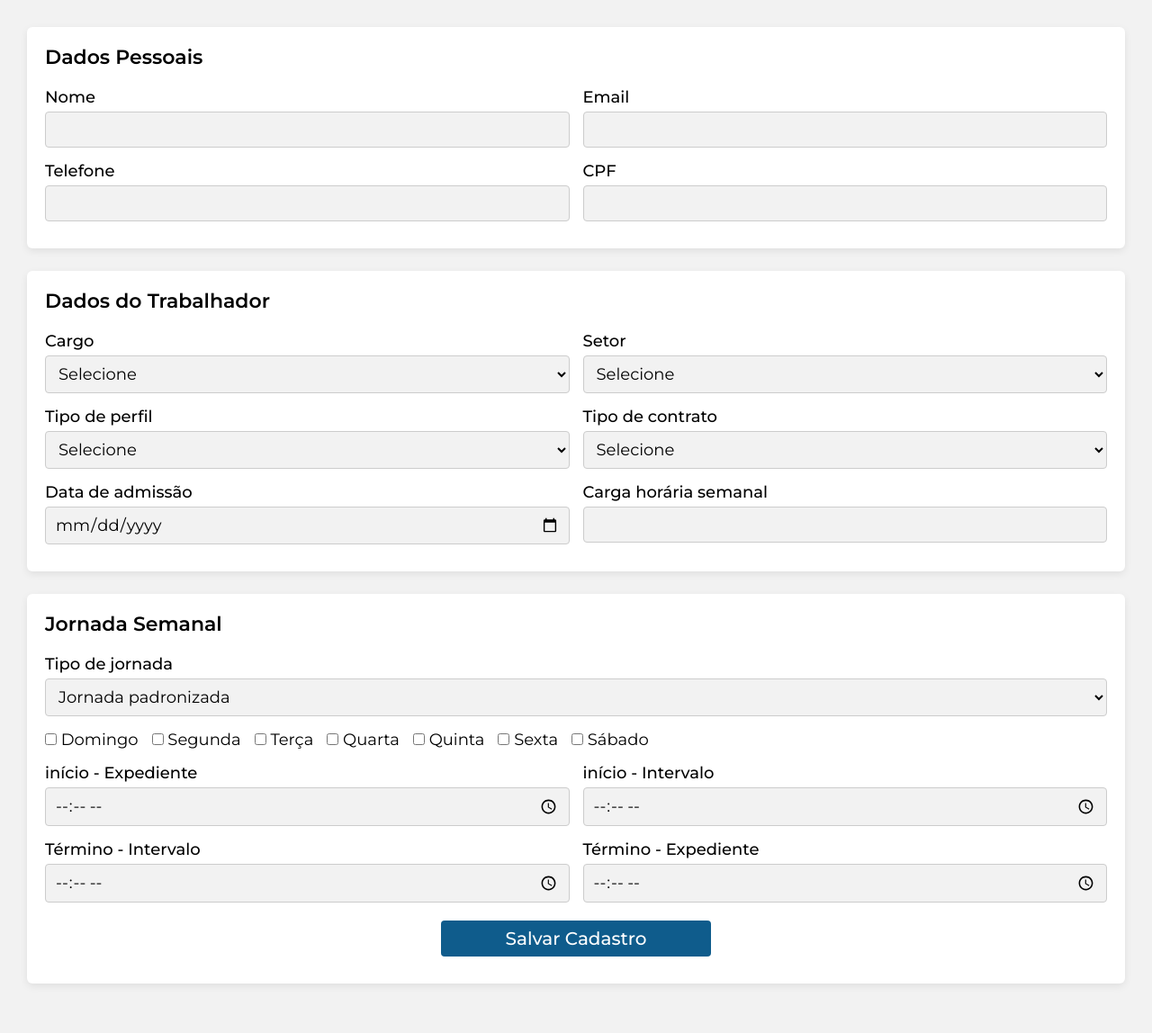
After one commit to worksyncsistema-del/WorkSync, a Flask app: template templates/editarUsuario.html in a window 1280 px wide. The commit adds this page. Shown: the whole page at 90% size. Run offline with Flask 3, Linux system fonts and the light colour scheme; the template is opened without the code that fills it, so the values that code supplies are empty.

Commit message:
Att rota de gerenciar usuario

```diff
--- a/routes/views.py
+++ b/routes/views.py
@@ -75,6 +75,12 @@ def redefinicao_senha():
 def gerenciar_usuario():
     return render_template('gerenciarUsuario.html')
 
+from flask import request
+
+@views_bp.route("/editarUsuario")
+def editar_usuario():
+    return render_template("editarUsuario.html")
+
 # =========================
 # HORA DO SERVIDOR
 # =========================
--- /dev/null
+++ b/templates/editarUsuario.html
@@ -0,0 +1,350 @@
+<!DOCTYPE html>
+<html lang="pt-BR">
+
+<head>
+    <meta charset="UTF-8">
+    <title>Meu Perfil</title>
+
+    <!-- Fonte Montserrat -->
+    <link rel="preconnect" href="https://fonts.googleapis.com">
+    <link rel="preconnect" href="https://fonts.gstatic.com" crossorigin>
+    <link href="https://fonts.googleapis.com/css2?family=Montserrat:wght@400;500;600&display=swap" rel="stylesheet">
+
+    <link rel="stylesheet" href="{{ url_for('static', filename='css/cadastroUsuario.css') }}">
+</head>
+
+<body>
+
+    <form id="formCadastro">
+        <div class="perfil-page">
+
+            <!-- DADOS PESSOAIS -->
+            <section class="card">
+                <h3>Dados Pessoais</h3>
+
+                <div class="dados-pessoais">
+
+                    <div class="campos">
+                        <div class="campo">
+                            <label>Nome</label>
+                            <input type="text" id="nome">
+                        </div>
+
+                        <div class="campo">
+                            <label>Email</label>
+                            <input type="text" id="email">
+                        </div>
+
+                        <div class="campo">
+                            <label>Telefone</label>
+                            <input type="text" id="telefone">
+                        </div>
+
+                        <div class="campo">
+                            <label>CPF</label>
+                            <input type="text" id="cpf">
+                        </div>
+                    </div>
+                </div>
+            </section>
+
+            <!-- DADOS DO TRABALHADOR -->
+            <section class="card">
+                <h3>Dados do Trabalhador</h3>
+
+                <div class="grid">
+
+                    <div class="campo">
+                        <label>Cargo</label>
+                        <select id="cargo">
+                            <option value="">Selecione</option>
+                            <option value="analista">Analista</option>
+                            <option value="assistente">Assistente</option>
+                            <option value="Gerente">Gerente</option>
+                            <option value="coordenador">Coordenador</option>
+                        </select>
+                    </div>
+
+                    <div class="campo">
+                        <label>Setor</label>
+                        <select id="setor">
+                            <option value="">Selecione</option>
+                            <option value="rh">RH</option>
+                            <option value="financeiro">Financeiro</option>
+                            <option value="ti">TI</option>
+                            <option value="comercial">Comercial</option>
+                        </select>
+                    </div>
+
+                    <div class="campo">
+                        <label>Tipo de perfil</label>
+                        <select id="tipo_perfil">
+                            <option value="">Selecione</option>
+                            <option value="admin">Administrador</option>
+                            <option value="funcionario">Colaborador</option>
+                        </select>
+                    </div>
+
+                    <div class="campo">
+                        <label>Tipo de contrato</label>
+                        <select id="tipo_contrato">
+                            <option value="">Selecione</option>
+                            <option value="clt">CLT</option>
+                            <option value="pj">PJ</option>
+                            <option value="estagiario">Estágio</option>
+                            <option value="temporario">Temporário</option>
+                        </select>
+                    </div>
+
+                    <div class="campo">
+                        <label>Data de admissão</label>
+                        <input type="date" id="data_admissao">
+                    </div>
+
+                    <div class="campo">
+                        <label>Carga horária semanal</label>
+                        <input type="text" id="carga_horaria">
+                    </div>
+
+                </div>
+            </section>
+
+            <section class="card">
+                <h3>Jornada Semanal</h3>
+
+                <!-- Tipo de jornada -->
+                <div class="campo">
+                    <label>Tipo de jornada</label>
+                    <select id="tipoJornada" onchange="alternarJornada()">
+                        <option value="padrao">Jornada padronizada</option>
+                        <option value="manual">Edição manual</option>
+                    </select>
+                </div>
+
+                <!-- JORNADA PADRONIZADA -->
+                <div id="jornadaPadrao">
+
+                    <div class="dias-semana">
+                        <label><input type="checkbox"> Domingo</label>
+                        <label><input type="checkbox"> Segunda</label>
+                        <label><input type="checkbox"> Terça</label>
+                        <label><input type="checkbox"> Quarta</label>
+                        <label><input type="checkbox"> Quinta</label>
+                        <label><input type="checkbox"> Sexta</label>
+                        <label><input type="checkbox"> Sábado</label>
+                    </div>
+
+                    <div class="horario-padrao">
+
+                        <div class="campo">
+                            <label>início - Expediente</label>
+                            <input type="time">
+                        </div>
+
+                        <div class="campo">
+                            <label>início - Intervalo </label>
+                            <input type="time">
+                        </div>
+
+                        <div class="campo">
+                            <label>Término - Intervalo </label>
+                            <input type="time">
+                        </div>
+
+                        <div class="campo">
+                            <label>Término - Expediente </label>
+                            <input type="time">
+                        </div>
+
+                    </div>
+
+                </div>
+
+                <div id="jornadaManual" style="display:none;">
+
+                    <!-- Seleção de dias -->
+                    <div class="dias-semana">
+                        <label><input type="checkbox" onchange="toggleDia('domingo')"> Domingo</label>
+                        <label><input type="checkbox" onchange="toggleDia('segunda')"> Segunda</label>
+                        <label><input type="checkbox" onchange="toggleDia('terca')"> Terça</label>
+                        <label><input type="checkbox" onchange="toggleDia('quarta')"> Quarta</label>
+                        <label><input type="checkbox" onchange="toggleDia('quinta')"> Quinta</label>
+                        <label><input type="checkbox" onchange="toggleDia('sexta')"> Sexta</label>
+                        <label><input type="checkbox" onchange="toggleDia('sabado')"> Sábado</label>
+                    </div>
+                    <hr>
+
+                    <!-- Dias (mesmo layout do padrão) -->
+
+                    <div id="domingo" class="dia-manual" style="display:none;">
+                        <h4>Domingo</h4>
+                        <div class="horario-padrao">
+                            <div class="campo">
+                                <label>Início - Expediente</label>
+                                <input type="time">
+                            </div>
+                            <div class="campo">
+                                <label>Início - Intervalo</label>
+                                <input type="time">
+                            </div>
+                            <div class="campo">
+                                <label>Término - Intervalo</label>
+                                <input type="time">
+                            </div>
+                            <div class="campo">
+                                <label>Término - Expediente</label>
+                                <input type="time">
+                            </div>
+                        </div>
+                        <br>
+                        <hr>
+                    </div>
+                    <div id="segunda" class="dia-manual" style="display:none;">
+                        <h4>Segunda</h4>
+                        <div class="horario-padrao">
+                            <div class="campo">
+                                <label>Início - Expediente</label>
+                                <input type="time">
+                            </div>
+                            <div class="campo">
+                                <label>Início - Intervalo</label>
+                                <input type="time">
+                            </div>
+                            <div class="campo">
+                                <label>Término - Intervalo</label>
+                                <input type="time">
+                            </div>
+                            <div class="campo">
+                                <label>Término - Expediente</label>
+                                <input type="time">
+                            </div>
+                        </div> <br>
+                        <hr>
+                    </div>
+                    <div id="terca" class="dia-manual" style="display:none;">
+                        <h4>Terça</h4>
+                        <div class="horario-padrao">
+                            <div class="campo">
+                                <label>Início - Expediente</label>
+                                <input type="time">
+                            </div>
+                            <div class="campo">
+                                <label>Início - Intervalo</label>
+                                <input type="time">
+                            </div>
+                            <div class="campo">
+                                <label>Término - Intervalo</label>
+                                <input type="time">
+                            </div>
+                            <div class="campo">
+                                <label>Término - Expediente</label>
+                                <input type="time">
+                            </div>
+                        </div> <br>
+                        <hr>
+                    </div>
+                    <div id="quarta" class="dia-manual" style="display:none;">
+                        <h4>Quarta</h4>
+                        <div class="horario-padrao">
+                            <div class="campo">
+                                <label>Início - Expediente</label>
+                                <input type="time">
+                            </div>
+                            <div class="campo">
+                                <label>Início - Intervalo</label>
+                                <input type="time">
+                            </div>
+                            <div class="campo">
+                                <label>Término - Intervalo</label>
+                                <input type="time">
+                            </div>
+                            <div class="campo">
+                                <label>Término - Expediente</label>
+                                <input type="time">
+                            </div>
+                        </div> <br>
+                        <hr>
+                    </div>
+
+                    <div id="quinta" class="dia-manual" style="display:none;">
+                        <h4>Quinta</h4>
+                        <div class="horario-padrao">
+                            <div class="campo">
+                                <label>Início - Expediente</label>
+                                <input type="time">
+                            </div>
+                            <div class="campo">
+                                <label>Início - Intervalo</label>
+                                <input type="time">
+                            </div>
+                            <div class="campo">
+                                <label>Término - Intervalo</label>
+                                <input type="time">
+                            </div>
+                            <div class="campo">
+                                <label>Término - Expediente</label>
+                                <input type="time">
+                            </div>
+                        </div> <br>
+                        <hr>
+                    </div>
+                    <div id="sexta" class="dia-manual" style="display:none;">
+                        <h4>Sexta</h4>
+                        <div class="horario-padrao">
+                            <div class="campo">
+                                <label>Início - Expediente</label>
+                                <input type="time">
+                            </div>
+                            <div class="campo">
+                                <label>Início - Intervalo</label>
+                                <input type="time">
+                            </div>
+                            <div class="campo">
+                                <label>Término - Intervalo</label>
+                                <input type="time">
+                            </div>
+                            <div class="campo">
+                                <label>Término - Expediente</label>
+                                <input type="time">
+                            </div>
+                        </div> <br>
+                        <hr>
+                    </div>
+                    <div id="sabado" class="dia-manual" style="display:none;">
+                        <h4>Sábado</h4>
+                        <div class="horario-padrao">
+                            <div class="campo">
+                                <label>Início - Expediente</label>
+                                <input type="time">
+                            </div>
+                            <div class="campo">
+                                <label>Início - Intervalo</label>
+                                <input type="time">
+                            </div>
+                            <div class="campo">
+                                <label>Término - Intervalo</label>
+                                <input type="time">
+                            </div>
+                            <div class="campo">
+                                <label>Término - Expediente</label>
+                                <input type="time">
+                            </div>
+                        </div> <br>
+                        <hr>
+                    </div>
+
+
+                </div>
+                <!-- AÇÕES -->
+                <div class="acoes">
+                    <button type="button" class="btn-cad" onclick="cadastrarUsuario()">Salvar Cadastro</button>
+                </div>
+
+        </div>
+    </form>
+
+    <script src="{{ url_for('static', filename='js/cadastroUsuario.js') }}"></script>
+
+</body>
+
+</html>
--- a/templates/gerenciarUsuario.html
+++ b/templates/gerenciarUsuario.html
@@ -234,7 +234,7 @@
                 <td class="col-cpf">${item.cpf}</td>
                 <td class="col-status">${item.status}</td>
                 <td class="col-perfil">
-                    <a href="controleponto.html?id=${item.id}" class="btn-perfil">
+                    <a href="/editarUsuario?id=${item.id}" class="btn-perfil">
                         Ver perfil
                     </a>
                 </td>
```
Also changed, not shown: static/css/editarUsuario.css (added, +164 -0 lines).
